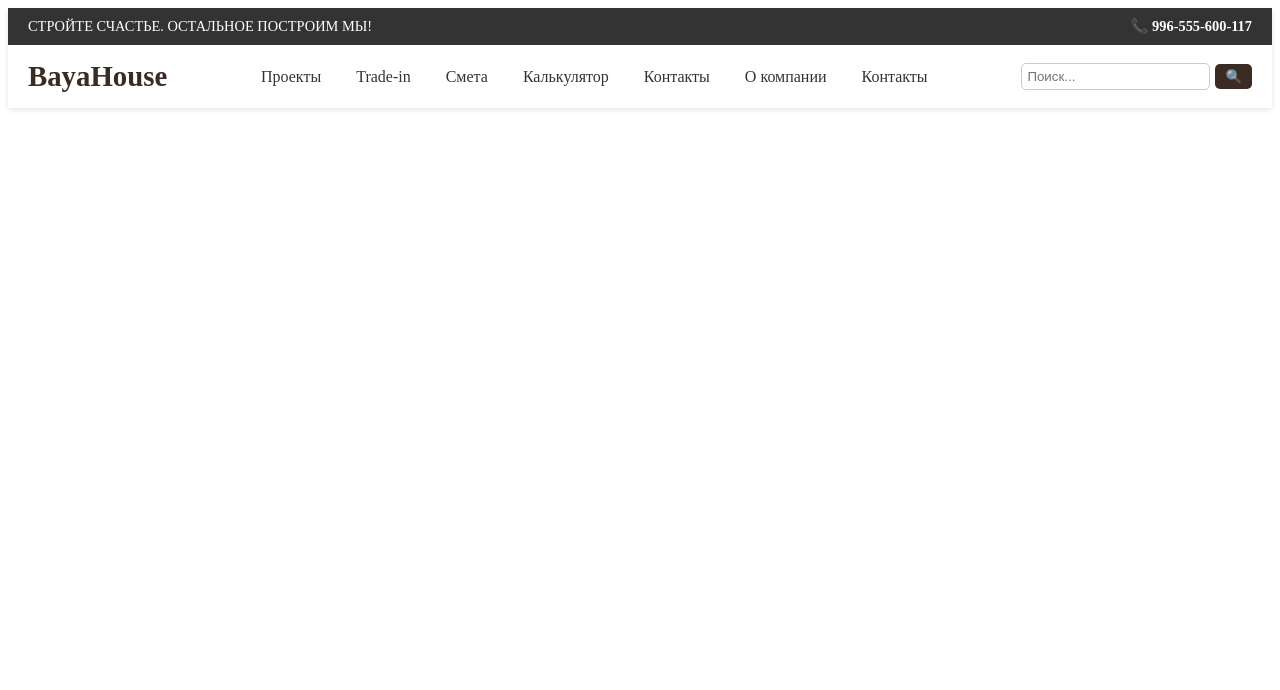
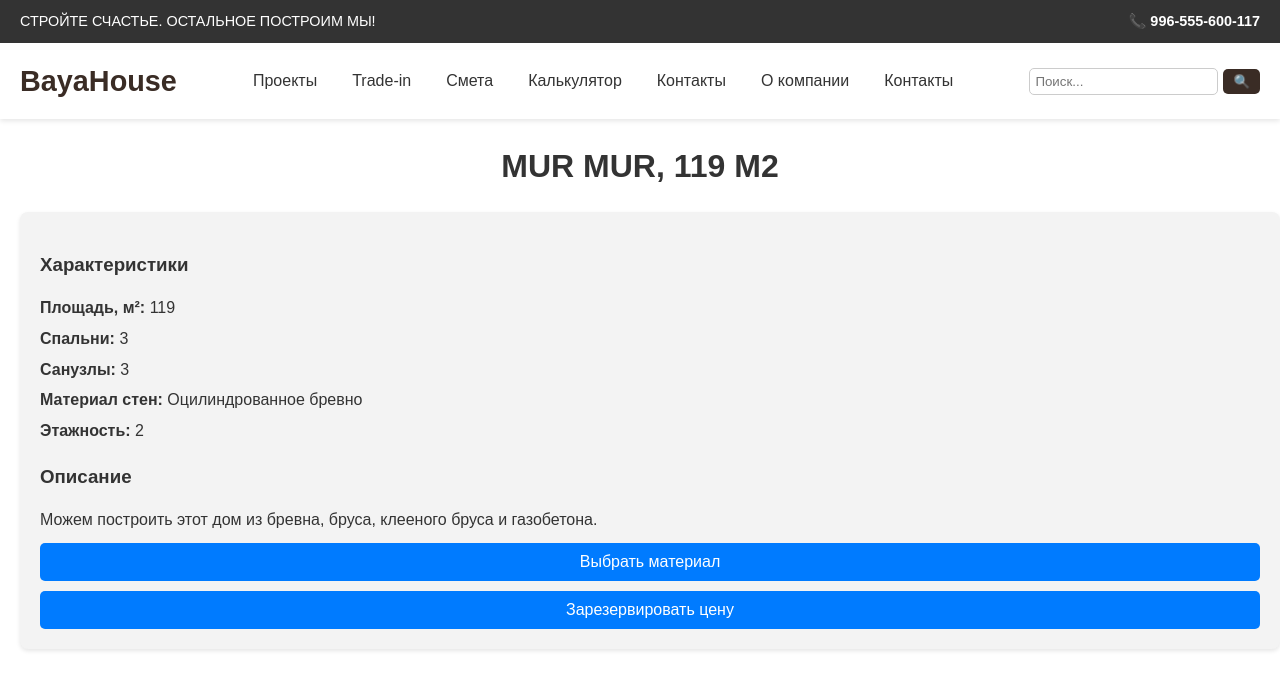
Before and after one commit to Bayel8/home, a plain HTML site: page chertezhi/1chertezh.html in a window 1280 px wide. Drawn offline with Linux system fonts and the light colour scheme.

Commit message:
я сделал чертеж1

```diff
--- a/chertezhi/1chertezh.html
+++ b/chertezhi/1chertezh.html
@@ -16,7 +16,7 @@
         </div>
         <div class="main-header">
             <div class="logo">BayaHouse</div>
-            <nav>
+            <nav class="navindex" >
                 <a href="index.html">Проекты</a>
                 <a href="tradein.html">Trade-in</a>
                 <a href="smeta.html">Смета</a>
@@ -32,14 +32,42 @@
             </div>
         </div>
     </header>
+
+
+    </header>
+
+    <div class="container">
+        <h1 class="title">MUR MUR, 119 M2</h1>
+
+        <div class="main-content">
+           <img src="." alt="">
+
+            <div class="details">
+                <h3>Характеристики</h3>
+                <p><strong>Площадь, м²:</strong> 119</p>
+                <p><strong>Спальни:</strong> 3</p>
+                <p><strong>Санузлы:</strong> 3</p>
+                <p><strong>Материал стен:</strong> Оцилиндрованное бревно</p>
+                <p><strong>Этажность:</strong> 2</p>
+
+                <h3>Описание</h3>
+                <p>Можем построить этот дом из бревна, бруса, клееного бруса и газобетона.</p>
+
+                <button>Выбрать материал</button>
+                <button>Зарезервировать цену</button>
+            </div>
+        </div>
+    </div>
     <style>
-        body{
-            body {
-    margin: 0;
-    font-family: Arial, sans-serif;
-}
+       body {
+            font-family: Arial, sans-serif;
+            margin: 0;
+            padding: 0;
+            line-height: 1.6;
+            color: #333;
+        }
 
-header {
+        header {
     width: 100%;
     box-shadow: 0 2px 5px rgba(0, 0, 0, 0.1);
 }
@@ -81,6 +109,11 @@ header {
 nav {
     display: flex;
     gap: 15px;
+}
+
+.navindex{
+    display: flex;
+    justify-content: center;
 }
 
 nav a {
@@ -127,6 +160,79 @@ nav a:hover {
     background-color: #555;
 }
 
+@media (max-width: 768px) {
+    .main-header {
+        flex-wrap: wrap;
+    }
+
+    nav {
+        flex-wrap: wrap;
+        gap: 10px;
+    }
+
+    .search-bar {
+        width: 100%;
+        justify-content: flex-end;
+    }
+}
+
+        .title {
+            text-align: center;
+            margin-bottom: 20px;
+        }
+
+        .main-content {
+            display: flex;
+            flex-wrap: wrap;
+            gap: 20px;
+        }
+
+        .image {
+            flex: 2;
+            max-width: 100%;
+        }
+
+        .details {
+            flex: 1;
+            background-color: #f3f3f3;
+            padding: 20px;
+            border-radius: 8px;
+            box-shadow: 0 2px 4px rgba(0, 0, 0, 0.1);
+        }
+
+        .details h3 {
+            margin-bottom: 15px;
+        }
+
+        .details p {
+            margin: 5px 0;
+        }
+
+        .details button {
+            display: block;
+            width: 100%;
+            padding: 10px;
+            margin-top: 10px;
+            background-color: #007BFF;
+            color: #fff;
+            border: none;
+            border-radius: 5px;
+            cursor: pointer;
+            font-size: 16px;
+        }
+
+        .details button:hover {
+            background-color: #0056b3;
+        }
+
+        @media (max-width: 768px) {
+            .main-content {
+                flex-direction: column;
+            }
+
+            .image, .details {
+                flex: 1;
+            }
         }
     </style>
 
```
